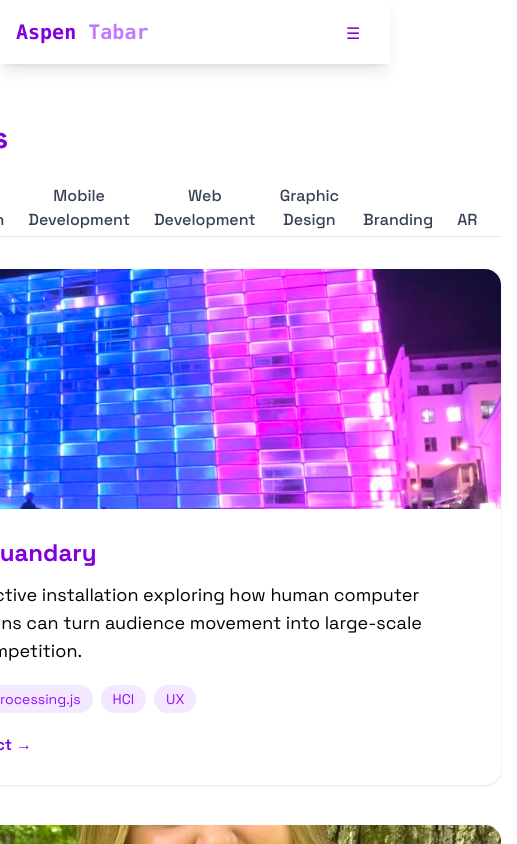
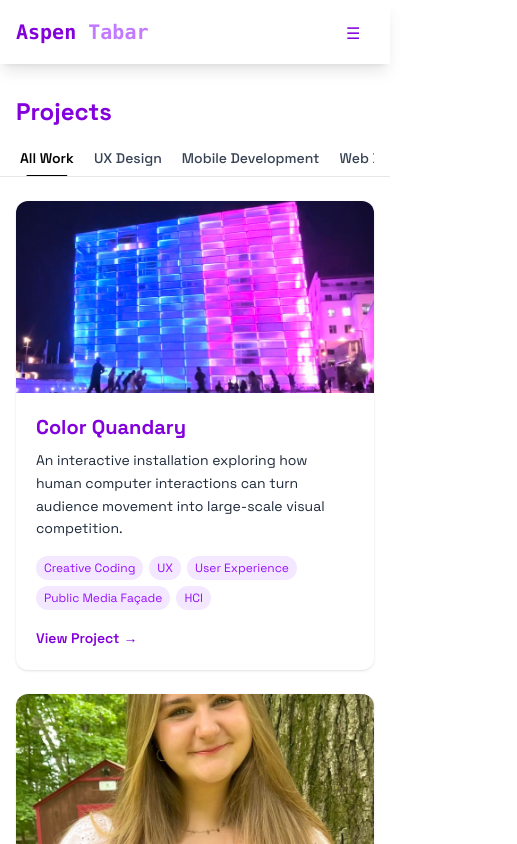
Before and after one commit to aspentabar/personalPortfolio, a React (Vite) app: page /projects in a window 390 px wide. Shown: the top 844 px of the page, 517 px wide, since content can reach past the window. Built offline with nearby package versions, Linux system fonts and the light colour scheme.

Commit message:
save save save the good

```diff
--- a/src/pages/Projects.jsx
+++ b/src/pages/Projects.jsx
@@ -25,7 +25,7 @@ const featuredProjects = [
     image: ArsImg,
     description:
       "An interactive installation exploring how human computer interactions can turn audience movement into large-scale visual competition.",
-    tech: ["Java", "Processing.js", "HCI", "UX"],
+    tech: ["Creative Coding", "UX", "User Experience", "Public Media Façade", "HCI"],
     url: "/projects/ColorQuandary",
     categories: ["ux", "cloud", "all"],
   },
@@ -51,23 +51,25 @@ export function Projects() {
       : featuredProjects.filter((p) => p.categories?.includes(selected));
 
   return (
-    <section className="min-h-[70vh] flex items-center justify-center py-20">
+    <section className="w-full overflow-x-hidden pt-16 pb-12 md:py-20">
       <RevealOnScroll>
-        <div className="max-w-6xl mx-auto px-4 w-full">
-          <div className="mt-10" />
-          <div className="mb-2 text-left">
-            <h1 className="text-3xl md:text-4xl font-bold text-purple-700 mb-2 select-none">
+        <div className="w-full max-w-6xl mx-auto px-4 sm:px-6 lg:px-8">
+          <div className="mt-8 sm:mt-6 md:mt-10" />
+          <div className="mb-2">
+            <h1 className="text-2xl sm:text-3xl md:text-4xl font-bold text-purple-700 mb-2 select-none">
               Projects
             </h1>
           </div>
 
-          {/* Filter Bar */}
-          <div className="flex items-end justify-start mb-8 border-b border-gray-200 relative pt-5">
+          {/* Filter Bar - Scrollable container */}
+          <div className="mb-6 md:mb-8 border-b border-gray-200 pt-3 md:pt-5 -mx-4 px-4 sm:mx-0 sm:px-0">
+            <div className="flex overflow-x-auto scrollbar-hide pb-1">
+              <div className="flex flex-nowrap">
                 {categories.map((cat) => (
                   <button
                     key={cat.value}
                     onClick={() => setSelected(cat.value)}
-                className={`mr-6 pb-1 text-base font-medium transition-colors duration-300 bg-transparent
+                    className={`mr-3 sm:mr-6 pb-1 px-1 text-sm sm:text-base font-medium transition-colors duration-300 bg-transparent whitespace-nowrap flex-shrink-0
                       ${
                         selected === cat.value
                           ? "text-black font-semibold"
@@ -88,43 +90,50 @@ export function Projects() {
                   </button>
                 ))}
               </div>
+            </div>
+          </div>
 
           {/* Projects Grid */}
-          <div className="grid grid-cols-1 md:grid-cols-2 gap-10">
+          <div className="grid grid-cols-1 lg:grid-cols-2 gap-6 sm:gap-8 md:gap-10">
             {filtered.map((proj, i) => (
               <div
                 key={proj.id}
-                className="p-0 rounded-2xl bg-white shadow hover:shadow-2xl transition overflow-hidden flex flex-col animate-fadeIn"
+                className="w-full rounded-xl sm:rounded-2xl bg-white shadow hover:shadow-2xl transition overflow-hidden flex flex-col animate-fadeIn"
                 style={{
-                  minHeight: 440,
+                  minHeight: 'auto',
                   animationDelay: `${i * 80}ms`,
                   animationDuration: "550ms",
                   animationTimingFunction: "cubic-bezier(.4,0,.2,1)",
                 }}
               >
                 <Link to={proj.url} className="block group">
+                  <div className="relative w-full overflow-hidden">
                     <img
                       src={proj.image}
                       alt={proj.title}
-                    className="w-full h-60 md:h-80 lg:h-96 object-cover object-center group-hover:scale-105 transition-transform duration-300"
+                      className="w-full h-48 sm:h-56 md:h-64 lg:h-72 xl:h-80 object-cover object-center group-hover:scale-105 transition-transform duration-300"
                     />
-                  <div className="p-7">
-                    <h3 className="text-2xl font-bold mb-3 text-purple-700">
+                  </div>
+                  <div className="p-5 sm:p-6 md:p-7">
+                    <h3 className="text-xl sm:text-2xl font-bold mb-2 sm:mb-3 text-purple-700 break-words">
                       {proj.title}
                     </h3>
-                    <p className="text-black mb-5 text-lg">{proj.description}</p>
-                    <div className="flex flex-wrap gap-2 mb-5">
+                    <p className="text-gray-800 mb-4 sm:mb-5 text-sm sm:text-base leading-relaxed break-words">
+                      {proj.description}
+                    </p>
+                    <div className="flex flex-wrap gap-1.5 sm:gap-2 mb-4 sm:mb-5">
                       {proj.tech.map((tech) => (
                         <span
                           key={tech}
-                          className="bg-purple-100 text-purple-600 py-1 px-3 rounded-full text-sm"
+                          className="bg-purple-100 text-purple-600 py-1 px-2 sm:px-3 rounded-full text-xs sm:text-sm"
                         >
                           {tech}
                         </span>
                       ))}
                     </div>
-                    <span className="text-purple-700 hover:text-purple-500 transition-colors font-semibold">
-                      View Project →
+                    <span className="text-purple-700 hover:text-purple-500 transition-colors font-semibold text-sm sm:text-base inline-flex items-center">
+                      View Project
+                      <span className="ml-1">→</span>
                     </span>
                   </div>
                 </Link>
@@ -134,24 +143,40 @@ export function Projects() {
         </div>
       </RevealOnScroll>
 
-      {/* FadeIn animation */}
+      {/* Styles for animations and scrollbar */}
       <style>{`
         .animate-fadeIn {
           opacity: 0;
-          transform: translateY(32px);
+          transform: translateY(20px);
           animation-name: fadeInUp;
           animation-fill-mode: forwards;
         }
         @keyframes fadeInUp {
           from {
             opacity: 0;
-            transform: translateY(32px);
+            transform: translateY(20px);
           }
           to {
             opacity: 1;
             transform: translateY(0);
           }
         }
+
+        /* Hide scrollbar for filter categories */
+        .scrollbar-hide {
+          -ms-overflow-style: none;
+          scrollbar-width: none;
+        }
+        .scrollbar-hide::-webkit-scrollbar {
+          display: none;
+        }
+
+        /* Ensure no horizontal overflow on mobile */
+        @media (max-width: 640px) {
+          body {
+            overflow-x: hidden;
+          }
+        }
       `}</style>
     </section>
   );
```
Lines whose indentation alone changed are shown as unchanged.
